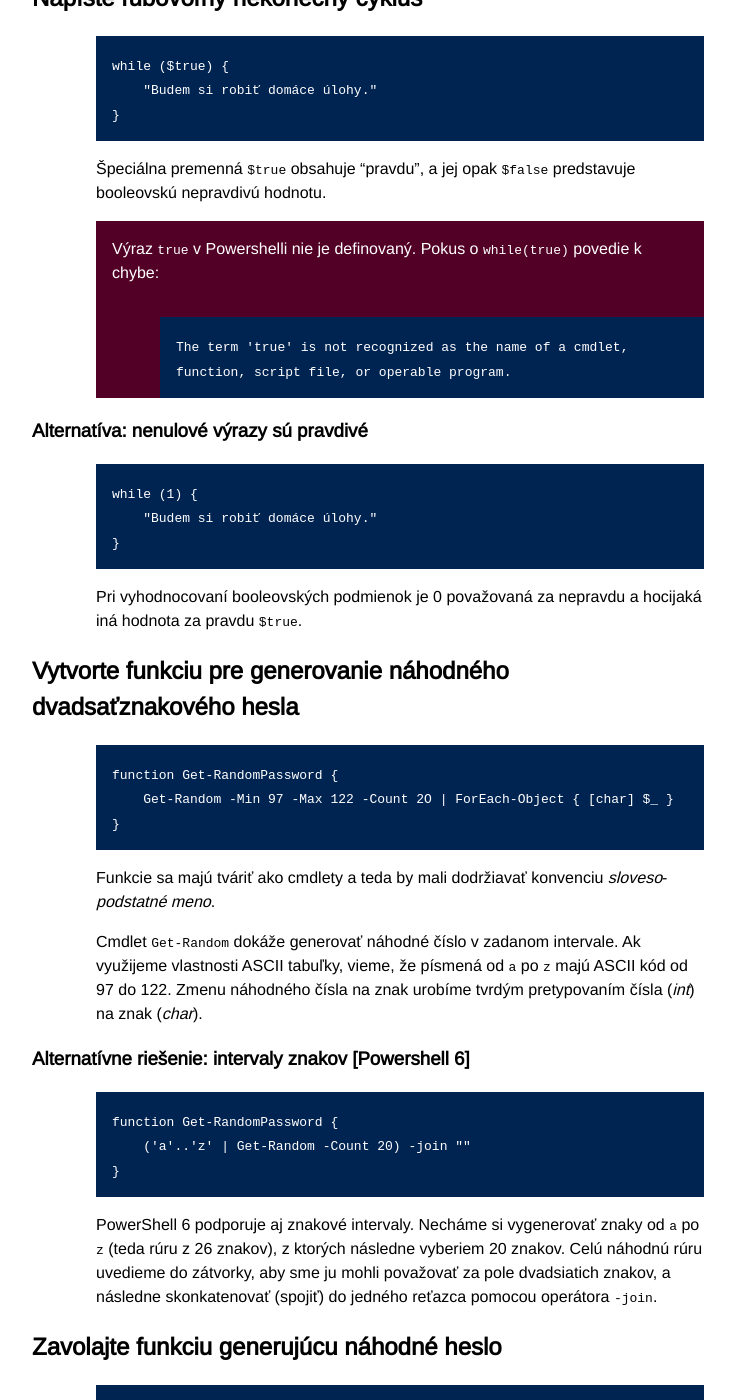
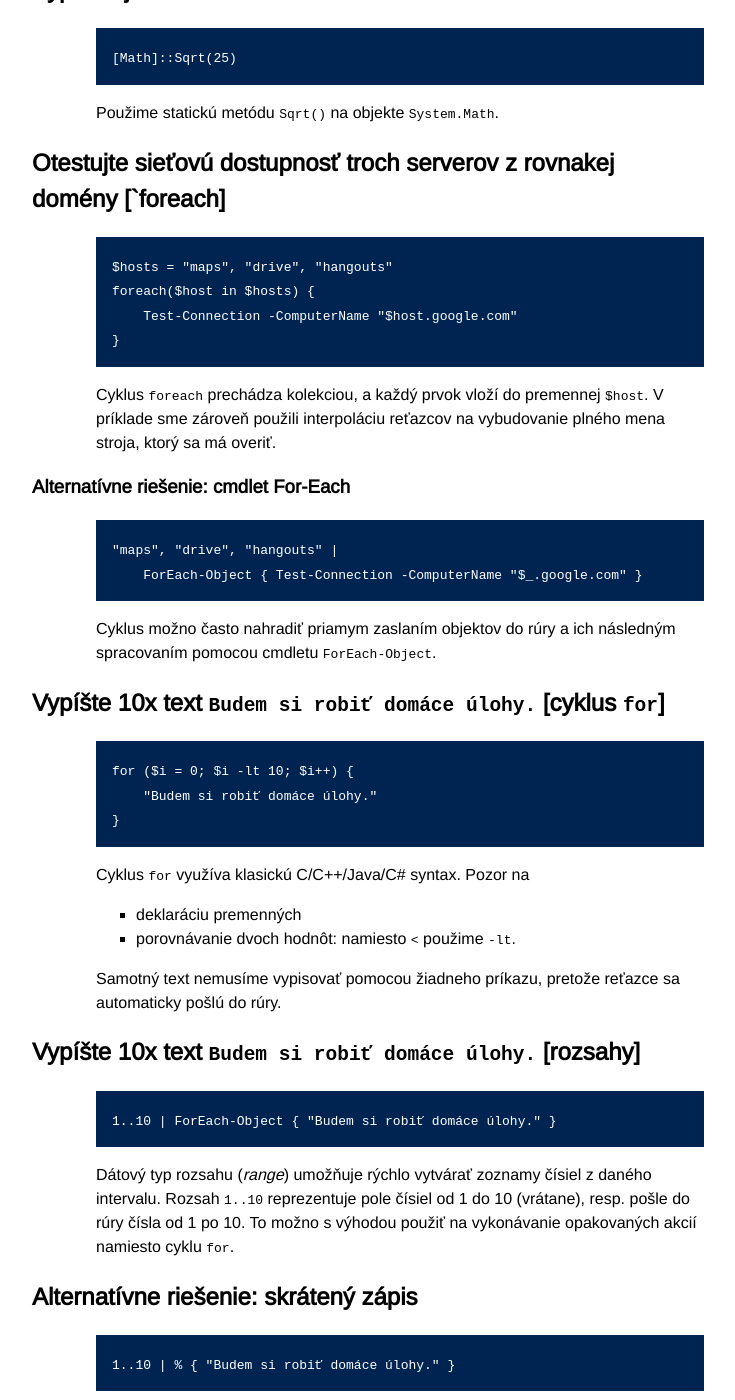
Before and after one commit to novotnyr/powershell-cvicebnica, a Jekyll site: the page built from viacriadkove-skriptovanie.markdown, in a window 1280 px wide and 1400 px high, scrolled down 2713 px. Shown: the whole window, without its empty margins (272-1007 px from the left). Built offline with Jekyll 4.4.1, drawn with Linux system fonts in a browser that asks for light colours; some of the changed text lies outside the part shown.

Commit message:
Upratovanie v strukturach

```diff
--- a/viacriadkove-skriptovanie.markdown
+++ b/viacriadkove-skriptovanie.markdown
@@ -46,6 +46,37 @@
 
 Dátové typy využívajú objektový model z .NET Frameworku.
 
+Vypíšte login používateľa a jeho doménu v tvare používateľ@doména [interpolácia reťazcov]
+-----------------------------------------------------------------------------------------
+
+    "$Env:USERNAME@$Env:USERDOMAIN"
+
+Využijeme premenné prostredia, ktoré majú v Powershelli predponu `Env:`.
+Okrem toho využijeme *interpoláciu reťazcov*: ak sa v reťazci vyskytne
+premenná, pri vyhodnotení sa meno premenné priamo nahradí jej obsahom. To
+nám pomôže vyhnúť sa zbytočnému a neprehľadnému konkatenovaniu reťazcov cez
+operátor `+`.
+
+Otestujte sieťovú dostupnosť troch serverov [polia, `Test-Connection`]
+----------------------------------------------------------------------
+
+    $hosts = "maps.google.com", "drive.google.com", "gmail.com"
+    Test-Connection -ComputerName hosts
+
+Premenná `$hosts` reprezentuje pole (*array*). Pri deklarácii
+oddeľujeme položky čiarkou.
+
+Prázdne pole a jednoprvkové pole uvádzame do `@(...)`, aby sme ich
+odlíšili od jediného prvku v rúre.
+
+Prázdne pole:
+
+    $hosts = @()
+
+Jednoprvkové pole:
+
+    $hosts = @("maps.google.com")
+
 Z URL adresy zistite názov servera [`New-Object`]
 -------------------------------------------------
 
@@ -54,7 +85,9 @@
 
 Cmdlet `New-Object` vie vytvoriť ľubovoľnú inštanciu
 objektu z frameworku `.NET`. V tomto prípade vytvoríme
-nový objekt typu `System.Uri`. Následne získame jeho vlastnosť `Host`.
+nový objekt typu `System.Uri`, z ktorého následne získame jeho vlastnosť `Host`.
+
+Parametre konštruktora uvádzame ako parametre cmdletu.
 
 Zistite cestu k priečinku Plochy (Desktop) [objekty COM]
 --------------------------------------------------------
@@ -82,25 +115,57 @@
 
 Použime statickú metódu `Sqrt()` na objekte `System.Math`.
 
+Otestujte sieťovú dostupnosť troch serverov z rovnakej domény [`foreach]
+------------------------------------------------------------------------
 
-Vypíšte 10x text `Budem si robiť domáce úlohy.`
-------------------------------------------------------------
+    $hosts = "maps", "drive", "hangouts"
+    foreach($host in $hosts) {
+        Test-Connection -ComputerName "$host.google.com"
+    }
+
+Cyklus `foreach` prechádza kolekciou, a každý prvok vloží do premennej
+`$host`. V príklade sme zároveň použili interpoláciu reťazcov na vybudovanie
+plného mena stroja, ktorý sa má overiť.
+
+### Alternatívne riešenie: cmdlet For-Each
+
+    "maps", "drive", "hangouts" |
+        ForEach-Object { Test-Connection -ComputerName "$_.google.com" }
+
+Cyklus možno často nahradiť priamym zaslaním objektov do rúry a ich
+následným spracovaním pomocou cmdletu `ForEach-Object`.
+
+Vypíšte 10x text `Budem si robiť domáce úlohy.` [cyklus `for`]
+--------------------------------------------------------------
 
 	for ($i = 0; $i -lt 10; $i++) {
-	    echo "Budem si robiť domáce úlohy."
+	    "Budem si robiť domáce úlohy."
 	}
 
 Cyklus `for` využíva klasickú C/C++/Java/C# syntax. Pozor na
 
 * deklaráciu premenných
-* porovnávanie dvoch hodnôt: namiesto `<` použite `-lt`.
+* porovnávanie dvoch hodnôt: namiesto `<` použime `-lt`.
 
-Alternatívne: príkaz `echo` nie je povinný, keďže samotný reťazec
-predstavuje výraz, ktorý sa pošle do rúry a teda do výstupu.
+Samotný text nemusíme vypisovať pomocou žiadneho príkazu, pretože
+reťazce sa automaticky pošlú do rúry.
 
-	for ($i = 0; $i -lt 10; $i++) {
-	    "Budem si robiť domáce úlohy."
-	}
+Vypíšte 10x text `Budem si robiť domáce úlohy.` [rozsahy]
+---------------------------------------------------------
+
+    1..10 | ForEach-Object { "Budem si robiť domáce úlohy." }
+
+Dátový typ rozsahu (*range*) umožňuje rýchlo vytvárať zoznamy
+čísiel z daného intervalu. Rozsah `1..10` reprezentuje
+pole čísiel od 1 do 10 (vrátane), resp. pošle do rúry
+čísla od 1 po 10. To možno s výhodou použiť na vykonávanie
+opakovaných akcií namiesto cyklu `for`.
+
+Alternatívne riešenie: skrátený zápis
+-------------------------------------
+
+    1..10 | % { "Budem si robiť domáce úlohy." }
+
 
 Vypíšte 10x text `Budem si robiť domáce úlohy.` [cyklus `while`]
 ----------------------------------------------------------------
```
Also changed, not shown: other parts of viacriadkove-skriptovanie.markdown (+1 -3 lines).
